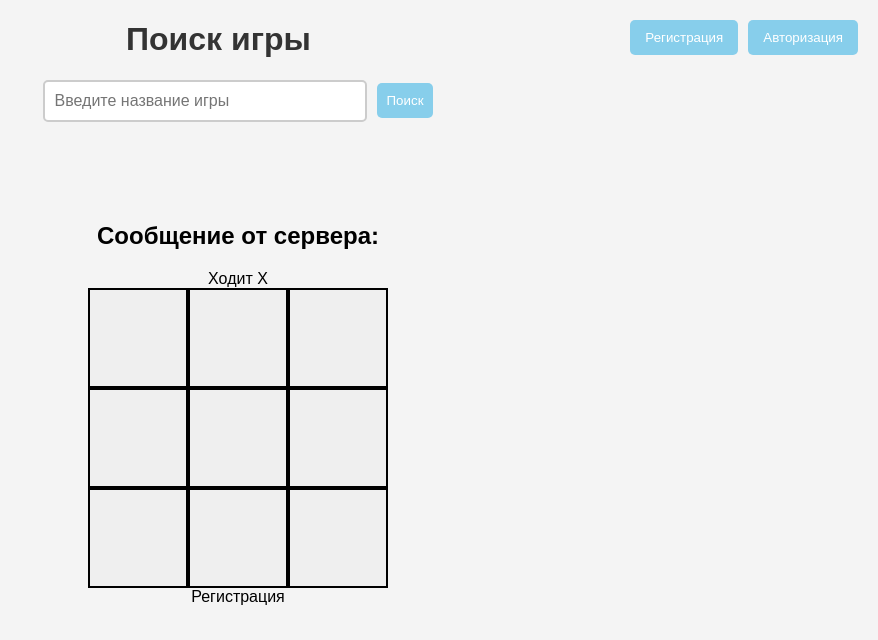
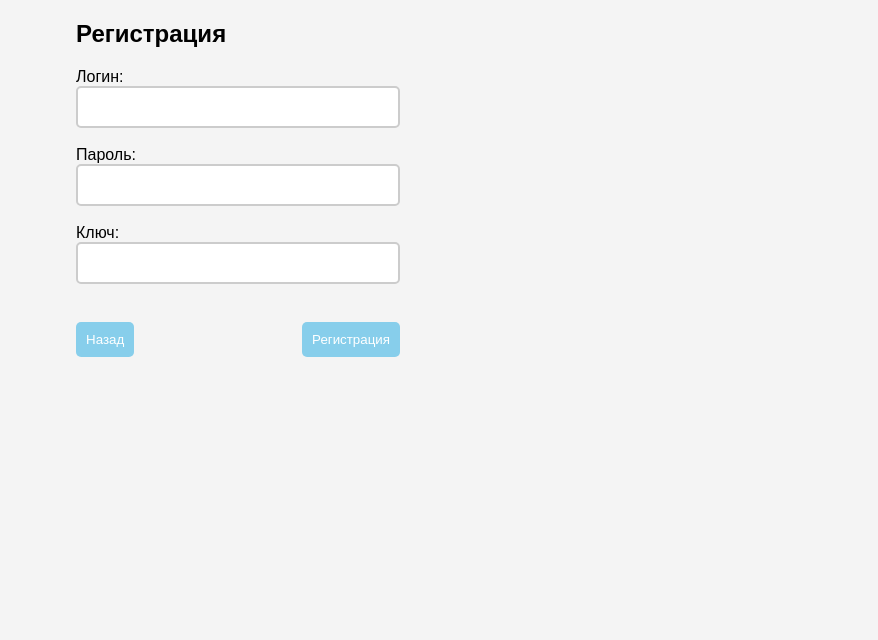
Before and after one commit to Anramilt/my-first-app, a React (Create React App) app: page /register in a window 1280 px wide. Shown: the top 640 px of the page, without its empty margins (402-1280 px from the left). Built offline with nearby package versions, Linux system fonts and the light colour scheme.

Commit message:
login, register, search

```diff
--- a/src/App.js
+++ b/src/App.js
@@ -1,12 +1,32 @@
 import React from "react";
 import { BrowserRouter as Router, Routes, Route, Link } from "react-router-dom";
-import SearchBar from "./SearchBar";
-import TicTacToe from "./Game";
+//import SearchBar from "./SearchBar";
+//import TicTacToe from "./Game";
+import LoginPage from "./LoginPage";
+import RegisterPage from "./RegisterPage";
+import SearchPage from "./SearchPage";
+
 
 function App() {
   return (
     <Router>
       <div className="container">
+      <Routes>
+        <Route path="/" element={<SearchPage />} />
+        <Route path="/login" element={<LoginPage />} />
+        <Route path="/register" element={<RegisterPage />} />
+      </Routes>
+      </div>
+    </Router>
+  );
+}
+
+export default App;
+
+/*{}
+<SearchBar />*/
+
+/*<div className="container">
         <h1>Поиск игры</h1>
         <div className="auth-buttons">
           <Link to="/register">
@@ -17,23 +37,11 @@ function App() {
           </Link>
         </div>
 
-        {/* Поисковая строка */}
-        <SearchBar />
 
-        {/* Игра в крестики-нолики */}
+
+        {}
         <TicTacToe />
-      </div>
-
-      <Routes>
-        <Route path="/register" element={<div>Регистрация</div>} />
-        <Route path="/login" element={<div>Авторизация</div>} />
-      </Routes>
-    </Router>
-  );
-}
-
-export default App;
-
+      </div>*/
 
 
 
--- /dev/null
+++ b/src/LoginPage.jsx
@@ -0,0 +1,27 @@
+import React from "react";
+import { useNavigate } from "react-router-dom";
+import "./styles.css";
+
+const LoginPage = () => {
+  const navigate = useNavigate();
+
+  return (
+    <div className="login-container">
+      <h2>Авторизация</h2>
+      <form action="http://localhost:8080/handle-login" method="POST">
+        <label htmlFor="login">Логин:</label><br />
+        <input type="text" id="login" name="login" required /><br /><br />
+
+        <label htmlFor="password">Пароль:</label><br />
+        <input type="password" id="password" name="password" required /><br /><br />
+
+        <div className="button-container">
+          <button type="button" className="button" onClick={() => navigate(-1)}>Назад</button>
+          <button type="submit" className="button">Авторизоваться</button>
+        </div>
+      </form>
+    </div>
+  );
+};
+
+export default LoginPage;
--- /dev/null
+++ b/src/RegisterPage.jsx
@@ -0,0 +1,30 @@
+import React from "react";
+import { useNavigate } from "react-router-dom";
+import "./styles.css";
+
+const RegisterPage = () => {
+  const navigate = useNavigate();
+
+  return (
+    <div className="register-container">
+        <h2>Регистрация</h2>
+        <form action="http://localhost:8080/handle-register" method="POST">
+            <label htmlFor="login">Логин:</label><br />
+            <input type="text" id="login" name="login" required /><br /><br />
+
+            <label htmlFor="password">Пароль:</label><br />
+            <input type="password" id="password" name="password" required /><br /><br />
+
+            <label htmlFor="key">Ключ:</label><br />
+            <input type="text" id="key" name="key" required /><br /><br />
+
+            <div class="button-container">
+                <button type="button" className="button" onClick={() => navigate(-1)}>Назад</button>
+                <button type="submit" class="button">Регистрация</button>
+            </div>
+        </form>
+    </div>
+  );
+};
+
+export default RegisterPage;
--- a/src/SearchPage.jsx
+++ b/src/SearchPage.jsx
@@ -1,5 +1,6 @@
 import React, { useState } from "react";
 import { useNavigate } from "react-router-dom";
+import Game from "./Game";
 import "./styles.css";
 
 
@@ -22,7 +23,7 @@ const SearchPage = () => {
       }
 
       const categories = await response.json();
-      setResults(categories);
+      setResults(categories || []);
     } catch (error) {
       console.error("Ошибка запроса:", error);
     }
@@ -49,12 +50,8 @@ const SearchPage = () => {
     <div className="container">
       <h1>Поиск игры</h1>
       <div className="auth-buttons">
-        <a href="/register">
-          <button>Регистрация</button>
-        </a>
-        <a href="/login">
-          <button>Авторизация</button>
-        </a>
+      <button onClick={() => navigate("/register")}>Регистрация</button>
+      <button onClick={() => navigate("/login")}>Авторизация</button>
       </div>
 
       <div className="search-container">
@@ -78,6 +75,7 @@ const SearchPage = () => {
           Поиск
         </button>
       </div>
+      <Game />
     </div>
   );
 };
--- a/src/styles.css
+++ b/src/styles.css
@@ -56,6 +56,7 @@ h1 {
     gap: 10px; /* Расстояние между строкой поиска и кнопкой */
     position: relative; /* Для корректного позиционирования списка подсказок */
     margin-top: 20px; /* Добавим небольшой отступ сверху */
+    width: 300px;
 }
 
 input {
@@ -72,25 +73,58 @@ input:focus {
 }
 
 /* Список подсказок */
-#results {
-    width: 300px;  /* Та же ширина, что и у поля ввода */
+/*#results {
+    width: 300px;  /* Та же ширина, что и у поля ввода
     max-height: 200px;
     overflow-y: auto;
     border: 1px solid #ccc;
     border-radius: 5px;
     background-color: #f9f9f9;
     box-shadow: 0 4px 6px rgba(0, 0, 0, 0.1);
-    margin-top: 5px;  /* Отступ от поля ввода */
+    margin-top: 5px;  /* Отступ от поля ввода
     position: absolute;
-    top: 100%;  /* Позиционируем список прямо под полем ввода */
+    top: 100%;  /* Позиционируем список прямо под полем ввода
     left: 0;
     z-index: 1000;
     display: none;
-}
+}*/
+
+/* Список результатов */
+/*#results {
+    position: absolute;
+    width: 100%; /* Подгоняем под ширину контейнера *
+    max-height: 200px;
+    overflow-y: auto;
+    border: 1px solid #ccc;
+    border-radius: 5px;
+    background-color: white; /* Добавляем белый фон, чтобы текст не сливался *
+    box-shadow: 0 4px 6px rgba(0, 0, 0, 0.1);
+    margin-top: 5px;
+    top: 100%; /* Размещаем прямо под строкой поиска *
+    left: 0;
+    z-index: 10;
+    display: none;
+}*/
 
 #results.show {
     display: block;  /* Показываем список, если есть результаты */
 }
+
+.results-container {
+    position: absolute; /* Размещаем под полем ввода */
+    width: 100%; /* Подгоняем под ширину родителя */
+    max-height: 200px; /* Ограничиваем высоту для скролла */
+    overflow-y: auto; /* Добавляем прокрутку, если много элементов */
+    border: 1px solid #ccc;
+    border-radius: 5px;
+    background-color: white;
+    box-shadow: 0 4px 6px rgba(0, 0, 0, 0.1);
+    top: 100%; /* Размещаем прямо под строкой поиска */
+    margin-top: 5px;
+    left: 0;
+    z-index: 10;
+}
+
 
 /* Элементы в списке */
 .result-item {
@@ -110,7 +144,7 @@ input:focus {
     flex-direction: column;
     align-items: center;
     justify-content: center;
-    margin-top: 80px; /* Сместим немного вниз, чтобы не перекрывало */
+    margin-top: 100px; /* Сместим немного вниз, чтобы не перекрывало */
 }
 
 /* Игровая доска */
```
